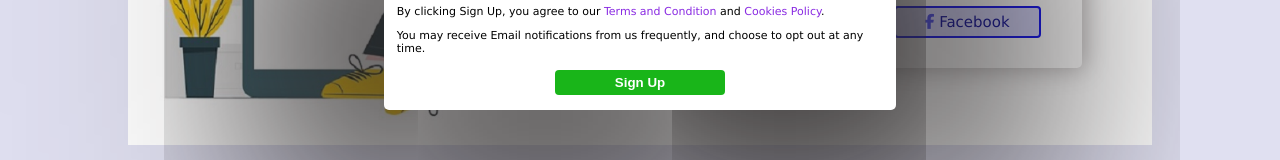
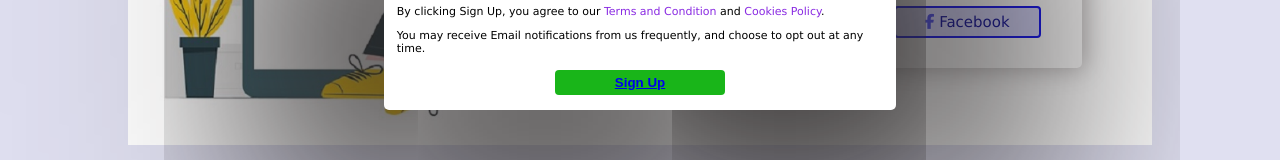
Before and after one commit to Darknight-77/first-social-project, a plain HTML site: page index.html in a window 1280 px wide. Both pictures are taken after a click on the link "Sign Up Now!". Shown: the part 399-559 px from the top of the page. Drawn offline with Linux system fonts and the light colour scheme.

Commit message:
login commit

```diff
--- a/index.html
+++ b/index.html
@@ -65,7 +65,7 @@
                     <p>You may receive Email notifications from us frequently, and choose to opt out at any time.</p>
                 </div>
 
-                <div class="sign7"><button>Sign Up</button></div>
+                <div class="sign7"><button><a href="home.html">Sign Up</a></button></div>
             </form>
 
 
```
